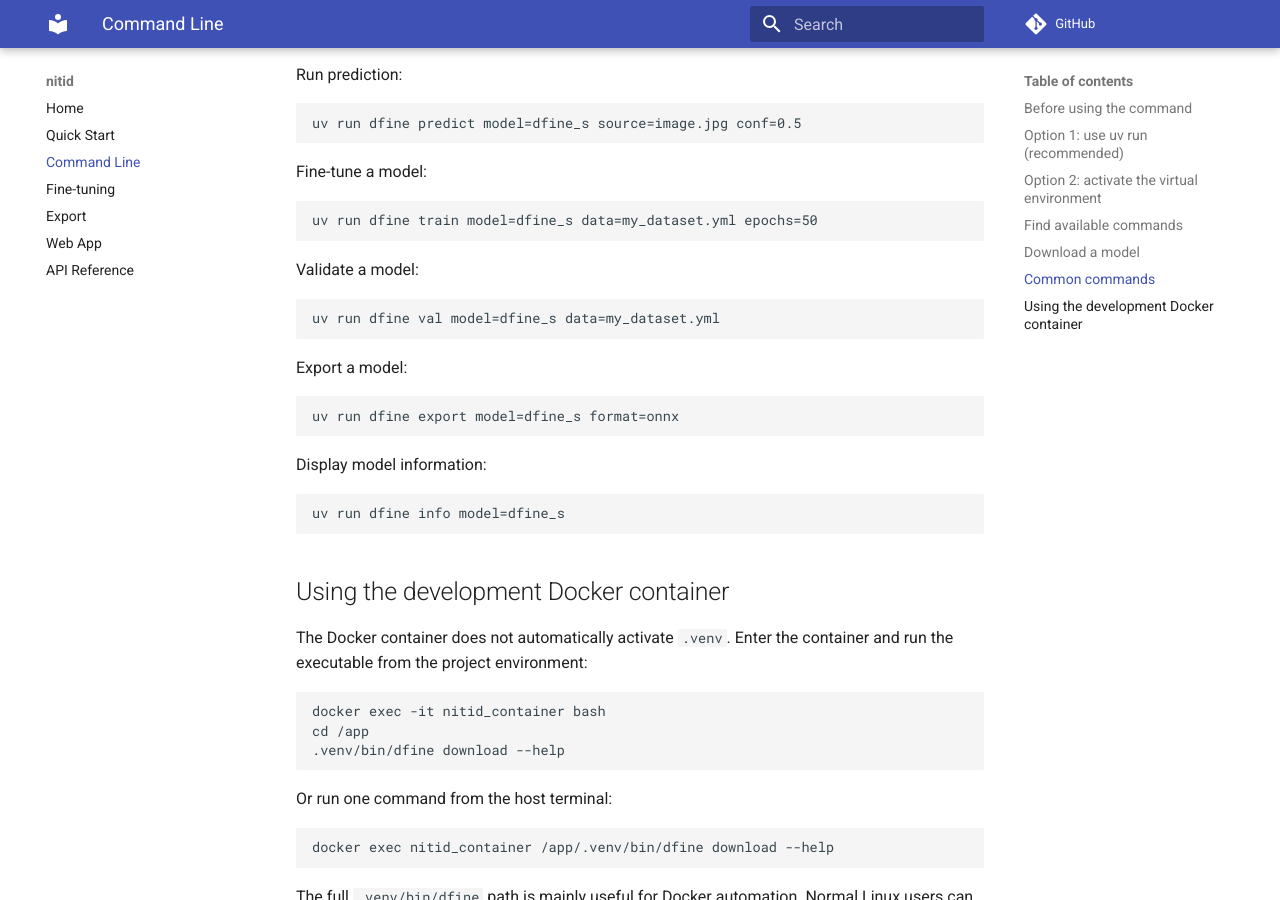
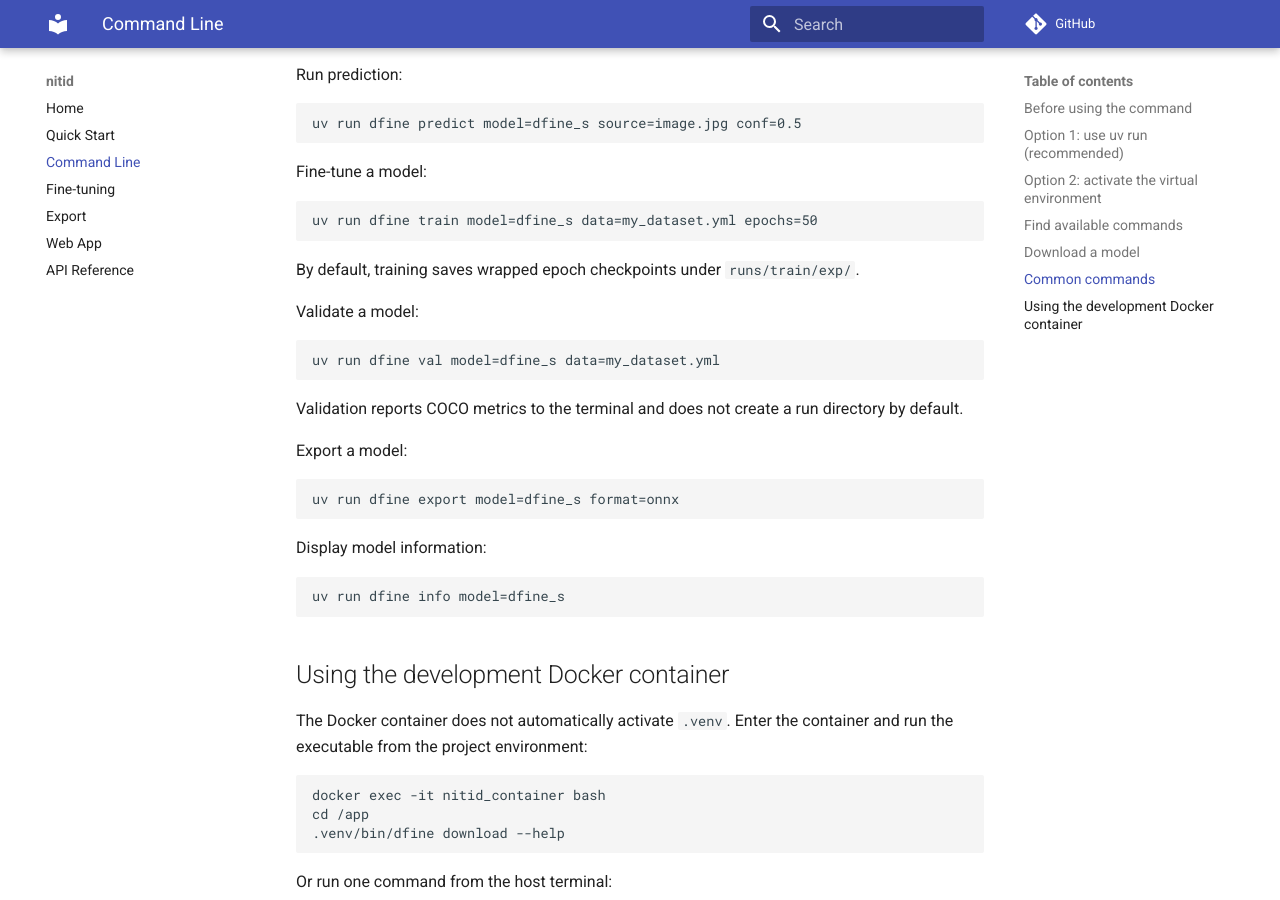
Before and after one commit to Nitidio/nitid, an MkDocs documentation site: the page built from docs/cli.md, in a window 1280 px wide and 900 px high, scrolled down 2283 px. Built offline with MkDocs 1.6.1 and Material for MkDocs 9.7.7, drawn with Linux system fonts in a browser that asks for light colours; comment, search, counter and statistics services are not loaded.

Commit message:
docs: clarify cli behaviour

````diff
--- a/docs/cli.md
+++ b/docs/cli.md
@@ -130,11 +130,15 @@ Fine-tune a model:
 uv run dfine train model=dfine_s data=my_dataset.yml epochs=50
 ```
 
+By default, training saves wrapped epoch checkpoints under `runs/train/exp/`.
+
 Validate a model:
 
 ```bash
 uv run dfine val model=dfine_s data=my_dataset.yml
 ```
+
+Validation reports COCO metrics to the terminal and does not create a run directory by default.
 
 Export a model:
 
````
Also changed, not shown: docs/quickstart.md (+2 -0 lines).
